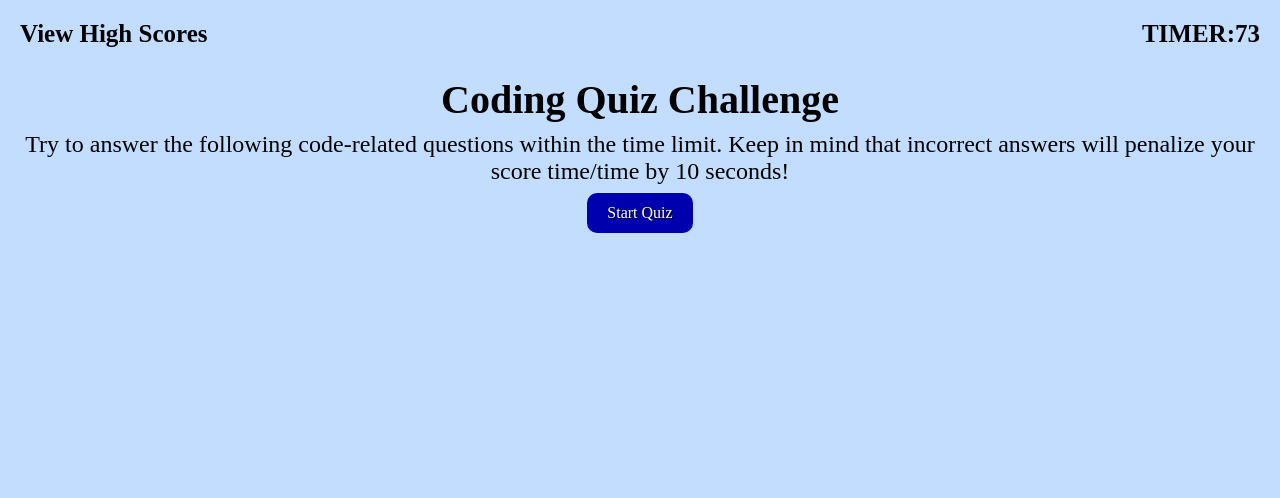
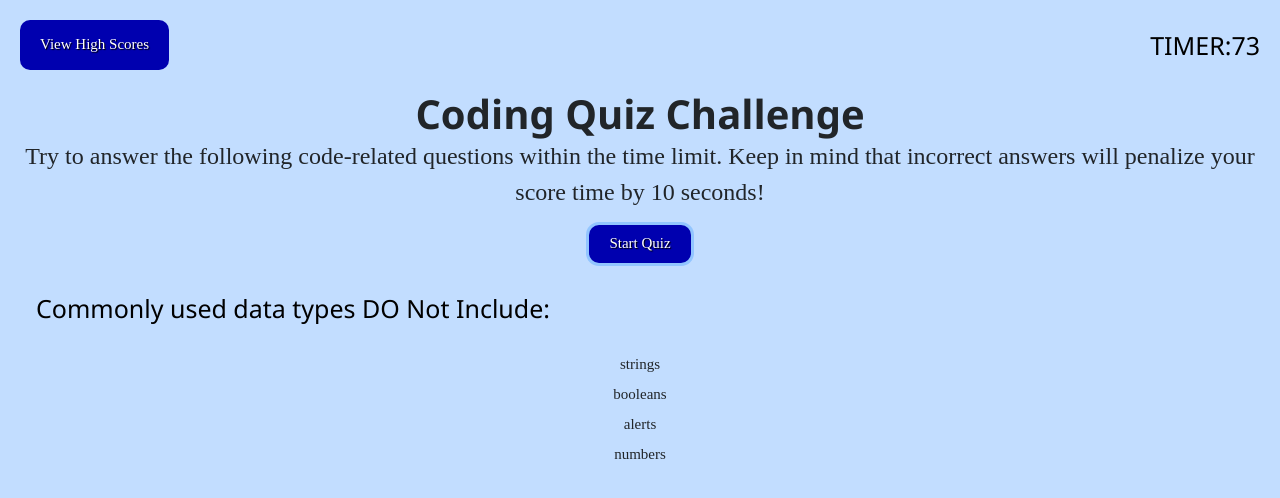
Before and after one commit to AndyBoyee604/Code-Quiz, a plain HTML site: page index.html in a window 1280 px wide. Both pictures are taken after a click on the button "Start Quiz". Drawn offline with nearby package versions, Linux system fonts and the light colour scheme.

Commit message:
questions, choice. Not done yet

```diff
--- a/assets/css/style.css
+++ b/assets/css/style.css
@@ -33,12 +33,11 @@ header h3 {
 h1 {
   font-size: 40px;
   font-weight: bold;
-  margin: 8px;
+  margin: 0;
 }
 
 p {
   font-size: x-large;
-  margin: 8px;
 }
 
 /* Button style */
--- a/assets/js/script.js
+++ b/assets/js/script.js
@@ -1,18 +1,65 @@
 var timer = document.querySelector(".timer");
 var timeInterval;
 var timeLeft = 75;
-var startQuiz = document.querySelector(".btn");
+var startQuiz = document.querySelector("#startQuiz");
+var question = document.querySelector("#question");
+var head = document.querySelector(".head");
 
+var quest = 0
 
 // timer for quiz, start
-var startTimer = function() {
-  timeInterval = setInterval(function(){
+var startTimer = function () {
+  timeInterval = setInterval(function () {
     timeLeft--;
-    timer.textContent = "TIMER:"+ timeLeft
+    timer.textContent = "TIMER:" + timeLeft
   }, 1000);
 };
 
+// show question and choices
+function showQC() {
+  if (quest < quizQuestions.length) {
+    question.textContent = quizQuestions[quest].question
+    c1.textContent = quizQuestions[quest].selection[0];
+    c2.textContent = quizQuestions[quest].selection[1];
+    c3.textContent = quizQuestions[quest].selection[2];
+    c4.textContent = quizQuestions[quest].selection[3];
+  }
+}
+
 //event listeners
-startQuiz.addEventListener("click", function() {
+startQuiz.addEventListener("click", function () {
   startTimer();
+  showQC();
+  head.classList.add("hide");
+
+
 });
+
+//Questions
+var quizQuestions = [
+  {
+    question: "Commonly used data types DO Not Include:",
+    selection: ["strings", "booleans", "alerts", "numbers"],
+    answer: "alerts"
+  },
+  {
+    question: "The condition in an if / else statement is enclosed with ______.",
+    selection: ["True", "False", "Maybe", "I don't know"],
+    answer: "False"
+  },
+  {
+    question: "Arrays in JavaScript can be used to store ______.",
+    selection: ["<script>", "<js>", "<javascript>", "<JS>"],
+    answer: "<script>"
+  },
+  {
+    question: "String values must be enclosed within ______ when being assigned to variables.",
+    selection: ["if i = 5", "if (i == 5)", "if i = 5 then", "if i == 5 then"],
+    answer: "if (i == 5) "
+  },
+  {
+    question: "A very useful tool used during development and debugging for printing content to the debugger is:",
+    selection: ["<script name='./xxx.js'>", "<script href='./xxx.js'>", "<script scr='./xxx.js'>", "<script ='./xxx.js'>"],
+    answer: "<script scr='./xxx.js'>"
+  },
+];
--- a/index.html
+++ b/index.html
@@ -5,31 +5,70 @@
   <meta charset="UTF-8">
   <meta http-equiv="X-UA-Compatible" content="IE=edge">
   <meta name="viewport" content="width=device-width, initial-scale=1.0">
+  <!--bootstrap css-->
+  <link rel="stylesheet" href="https://cdn.jsdelivr.net/npm/bootstrap@4.0.0/dist/css/bootstrap.min.css"
+    integrity="sha384-Gn5384xqQ1aoWXA+058RXPxPg6fy4IWvTNh0E263XmFcJlSAwiGgFAW/dAiS6JXm" crossorigin="anonymous">
+  <!--w3 css-->
+  <link rel="stylesheet" href="https://www.w3schools.com/w3css/4/w3.css">
   <link rel="stylesheet" href="./assets/css/style.css">
   <title>Code Quiz</title>
 </head>
 
 <body>
   <header>
-    <a href="#view-high-scores" style="text-decoration:none">View High Scores</a>
+    <button class="btn" type="button">View High Scores</button>
     <h3 class="timer">TIMER:00</h3>
   </header>
 
   <h1>Coding Quiz Challenge</h1>
-  <div>
+  <div class="head">
     <p>Try to answer the following code-related questions within the time limit. Keep in mind that incorrect answers
-      will penalize your score time/time by 10 seconds!</p>
-    <button class="btn" type="button">Start Quiz</button><br>
+      will penalize your score time by 10 seconds!</p>
+    <button class="btn" type="button" id="startQuiz">Start Quiz</button>
   </div>
 
-  <main class="quiz">
-    <!--Quiz-->
-    <div>
-      <h2></h2>
+  <main>
+    <!--quiz section-->
+    <div class="w3-container hide" id="quizSection">
+      <div>
+        <!--Question-->
+        <header>
+          <h3 id="question"></h3>
+        </header>
+        <!--Choices-->
+        <div class="w3-container" id="multipleChoice">
+          <div class="questionChoice">
+            <label id="c1"></label>
+          </div>
+          <div class="questionChoice">
+            <label id="c2"></label>
+          </div>
+          <div class="questionChoice">
+            <label id="c3"></label>
+          </div>
+          <div class="questionChoice">
+            <label id="c4"></label>
+          </div>
+        </div>
+      </div>
     </div>
+
+
+
   </main>
 
+
   <script src="./assets/js/script.js"></script>
+  <!--bootstrap js-->
+  <script src="https://code.jquery.com/jquery-3.2.1.slim.min.js"
+    integrity="sha384-KJ3o2DKtIkvYIK3UENzmM7KCkRr/rE9/Qpg6aAZGJwFDMVNA/GpGFF93hXpG5KkN"
+    crossorigin="anonymous"></script>
+  <script src="https://cdn.jsdelivr.net/npm/popper.js@1.12.9/dist/umd/popper.min.js"
+    integrity="sha384-ApNbgh9B+Y1QKtv3Rn7W3mgPxhU9K/ScQsAP7hUibX39j7fakFPskvXusvfa0b4Q"
+    crossorigin="anonymous"></script>
+  <script src="https://cdn.jsdelivr.net/npm/bootstrap@4.0.0/dist/js/bootstrap.min.js"
+    integrity="sha384-JZR6Spejh4U02d8jOt6vLEHfe/JQGiRRSQQxSfFWpi1MquVdAyjUar5+76PVCmYl"
+    crossorigin="anonymous"></script>
 
 </body>
 
```
Also changed, not shown: 1 other file.
